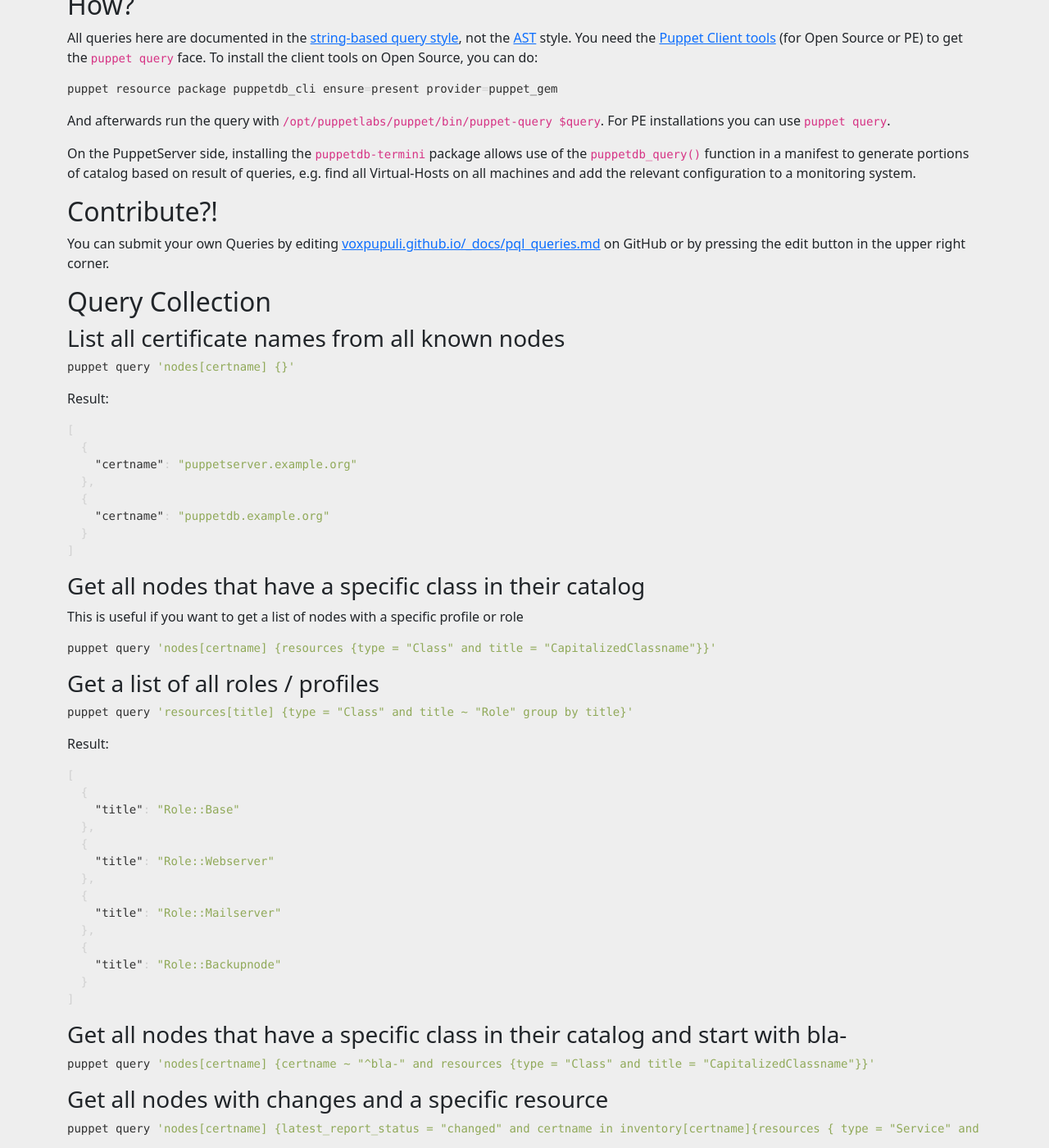
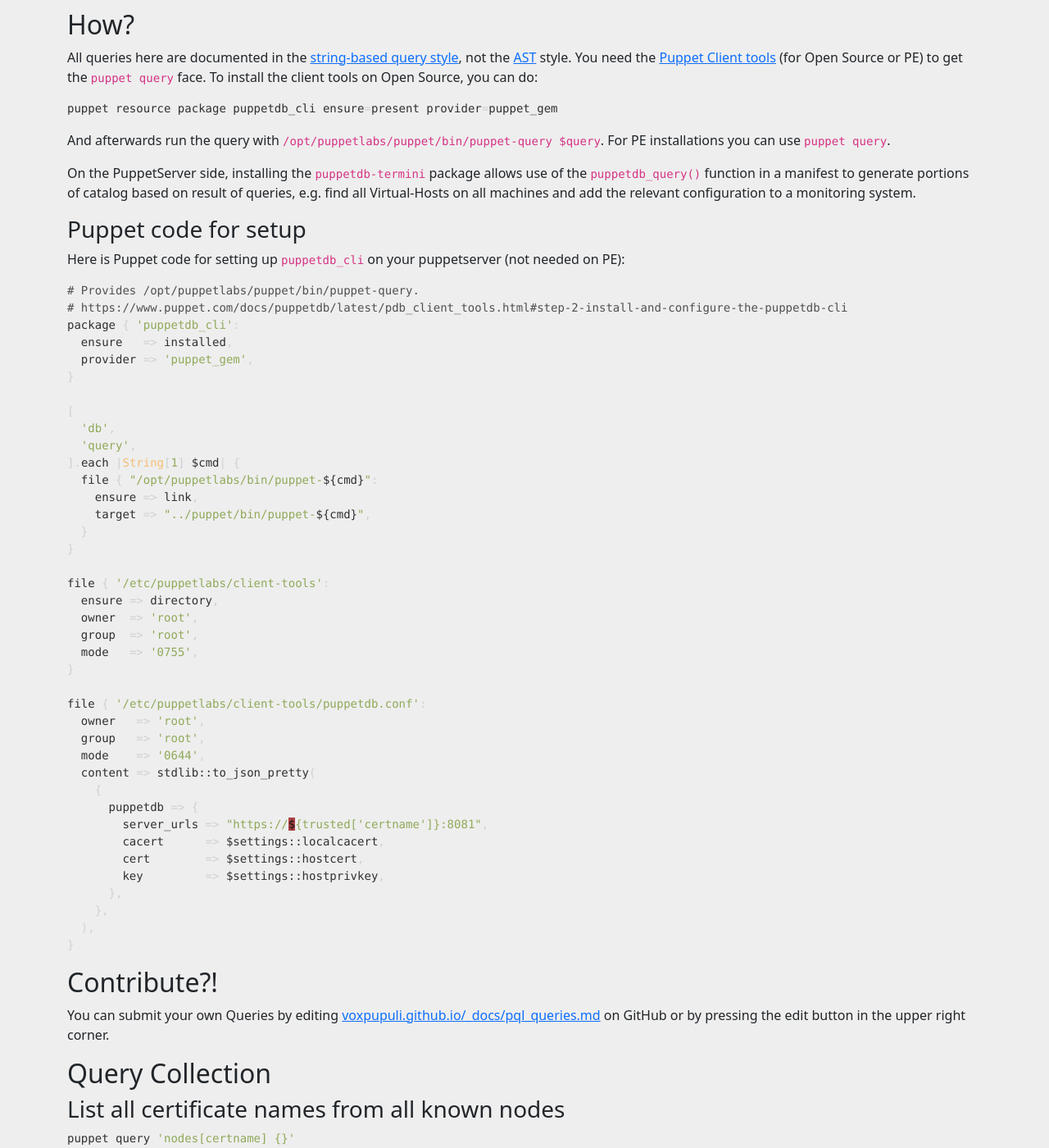
Before and after one commit to voxpupuli/voxpupuli.github.io, a Jekyll site: the page built from _docs/pql_queries.md, in a window 1280 px wide and 1400 px high, scrolled down 1268 px. Shown: the whole window at 82% size. Built offline with Jekyll 4.4.1, drawn with Linux system fonts in a browser that asks for light colours; nearby versions of some CDN libraries; some of the changed text lies outside the part shown.

Commit message:
pql_queries: add puppet code for setup of puppetdb_cli

````diff
--- a/_docs/pql_queries.md
+++ b/_docs/pql_queries.md
@@ -27,6 +27,52 @@
 And afterwards run the query with `/opt/puppetlabs/puppet/bin/puppet-query $query`. For PE installations you can use `puppet query`.
 
 On the PuppetServer side, installing the `puppetdb-termini` package allows use of the `puppetdb_query()` function in a manifest to generate portions of catalog based on result of queries, e.g. find all Virtual-Hosts on all machines and add the relevant configuration to a monitoring system.
+
+### Puppet code for setup
+
+Here is Puppet code for setting up `puppetdb_cli` on your puppetserver (not needed on PE):
+
+```puppet
+# Provides /opt/puppetlabs/puppet/bin/puppet-query.
+# https://www.puppet.com/docs/puppetdb/latest/pdb_client_tools.html#step-2-install-and-configure-the-puppetdb-cli
+package { 'puppetdb_cli':
+  ensure   => installed,
+  provider => 'puppet_gem',
+}
+
+[
+  'db',
+  'query',
+].each |String[1] $cmd| {
+  file { "/opt/puppetlabs/bin/puppet-${cmd}":
+    ensure => link,
+    target => "../puppet/bin/puppet-${cmd}",
+  }
+}
+
+file { '/etc/puppetlabs/client-tools':
+  ensure => directory,
+  owner  => 'root',
+  group  => 'root',
+  mode   => '0755',
+}
+
+file { '/etc/puppetlabs/client-tools/puppetdb.conf':
+  owner   => 'root',
+  group   => 'root',
+  mode    => '0644',
+  content => stdlib::to_json_pretty(
+    {
+      puppetdb => {
+        server_urls => "https://${trusted['certname']}:8081",
+        cacert      => $settings::localcacert,
+        cert        => $settings::hostcert,
+        key         => $settings::hostprivkey,
+      },
+    },
+  ),
+}
+```
 
 ## Contribute?!
 
````
